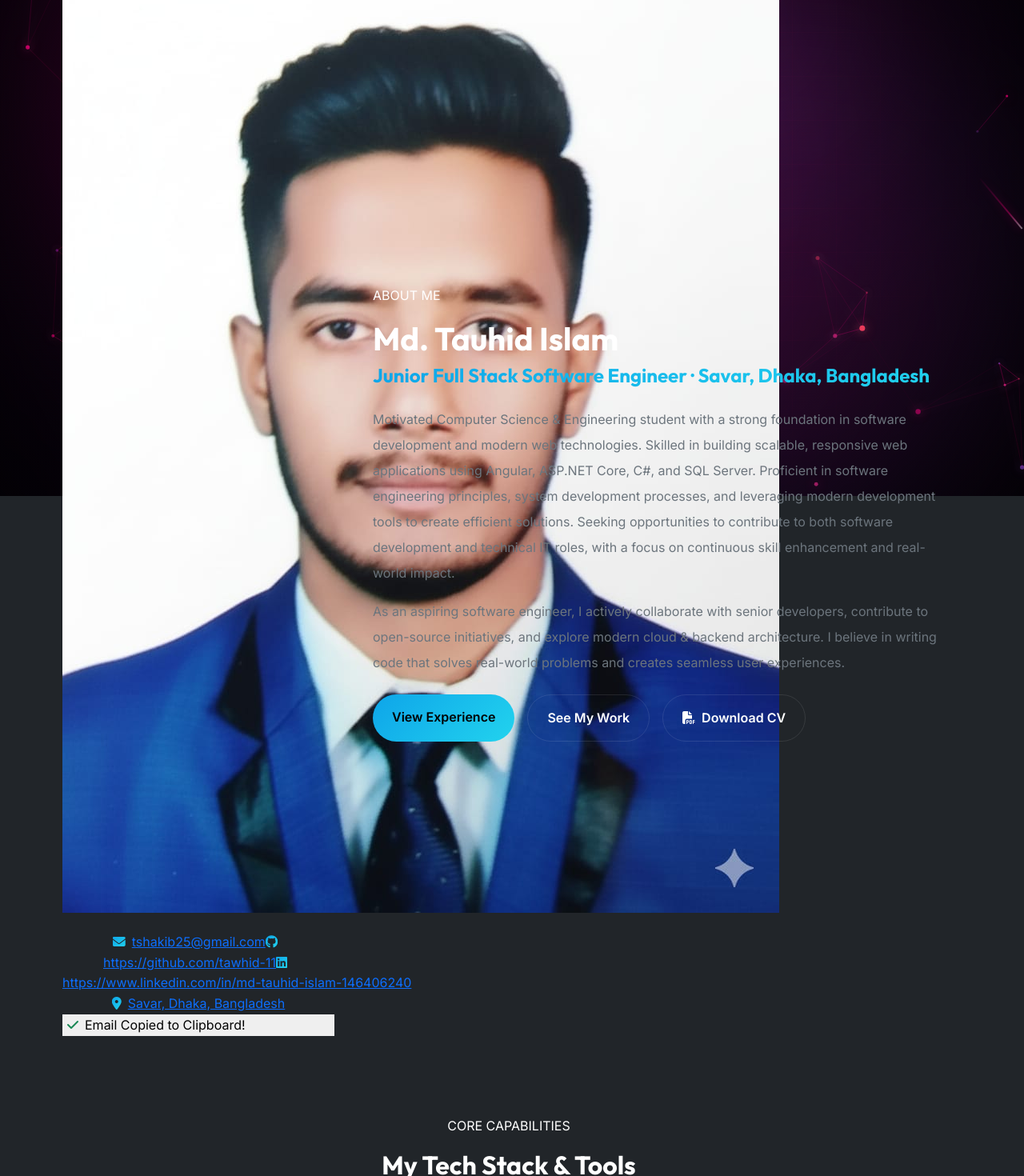
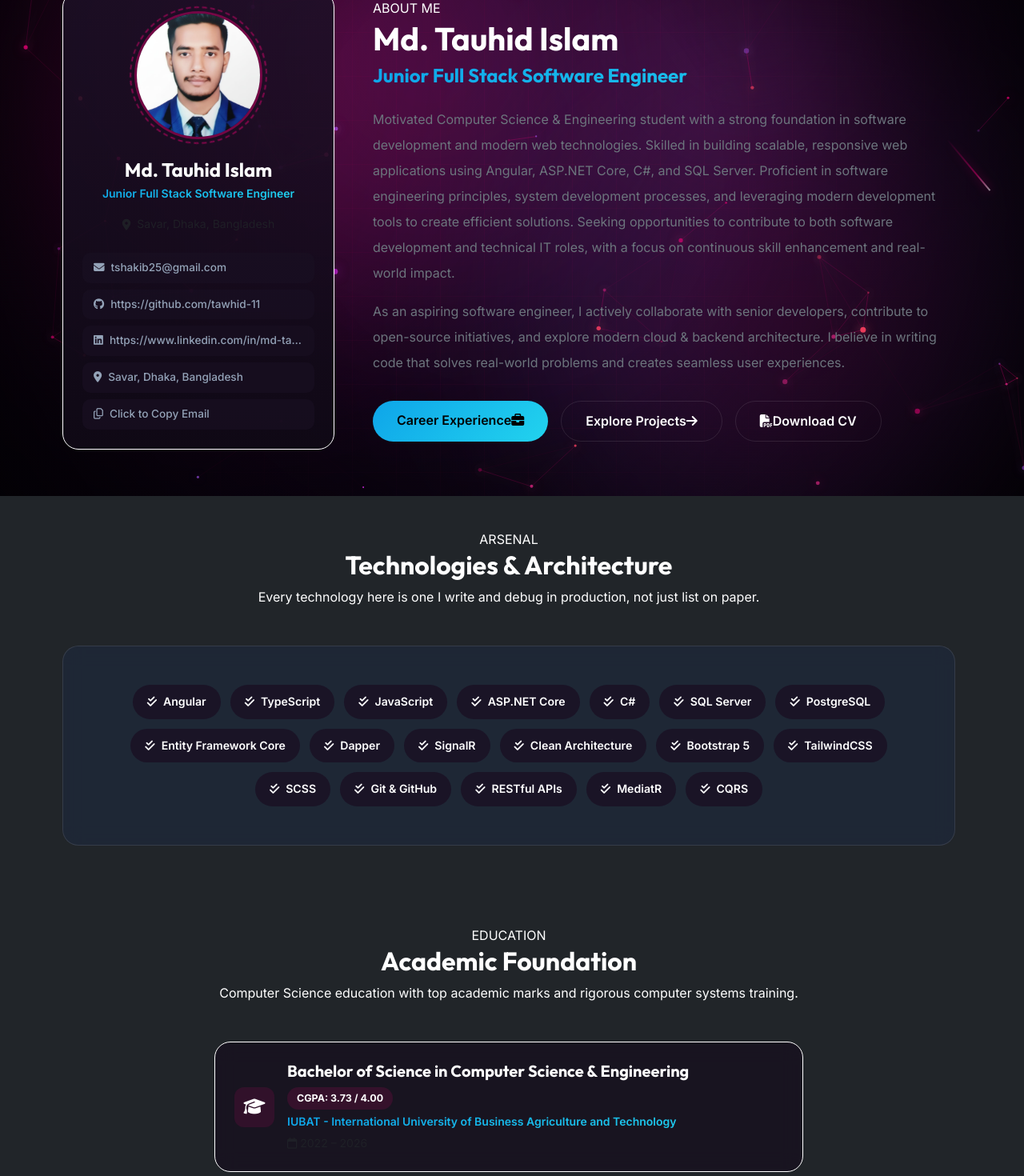
Before and after one commit to tawhid-11/tauhidislam.github.io, an Angular app: page /about in a window 1280 px wide. Shown: the part 180-1650 px from the top of the page at 80% size. Built offline with nearby package versions, Linux system fonts and the light colour scheme.

Commit message:
Update about.html

```diff
--- a/src/app/Pages/about/about.html
+++ b/src/app/Pages/about/about.html
@@ -1,40 +1,78 @@
-<!-- ===== ABOUT HERO ===== -->
-<section class="about-hero section-padded">
+<!-- ==========================================================================
+     ABOUT HERO & PROFILE
+     ========================================================================== -->
+<section class="section-padded">
   <div class="container">
     <div class="row g-5 align-items-center">
-            <!-- Image & Contact -->
+      <!-- Profile Card / Image -->
       <div class="col-lg-4 text-center animate-fade-in">
-                <div class="about-img-wrapper">
-                    <img [src]="profile.image" [alt]="profile.name" class="about-img"
-                        onerror="this.src='assets/img/placeholder-img.jpeg'">
-                    <div class="about-img-ring"></div>
+        <div class="about-card glass-panel p-4">
+          <div class="about-avatar-wrapper mx-auto mb-4">
+            <img
+              [src]="profile.image"
+              [alt]="profile.name"
+              class="about-avatar-img"
+              onerror="this.src='assets/img/sportshub.png'"
+            />
+            <div class="about-ring"></div>
           </div>
-                <!-- Contact Info -->
-                <div class="contact-pills mt-4">
-                    <a *ngFor="let c of contact" [href]="c.link || 'javascript:void(0)'"
-                        [target]="c.link ? '_blank' : '_self'" class="contact-pill">
-                        <i [class]="c.icon + ' me-2 text-gradient'"></i>
+
+          <h3 class="text-white fw-bold mb-1 fs-4">{{ profile.name }}</h3>
+          <p class="text-gradient small fw-semibold mb-3">{{ profile.role }}</p>
+
+          <div class="d-flex align-items-center justify-content-center gap-2 text-muted small mb-4">
+            <i class="fa-solid fa-location-dot text-magenta"></i>
+            <span>{{ profile.location }}</span>
+          </div>
+
+          <!-- Contact Quick Buttons -->
+          <div class="contact-pill-list">
+            <a
+              *ngFor="let c of contact"
+              [href]="c.link || 'javascript:void(0)'"
+              [target]="c.link ? '_blank' : '_self'"
+              rel="noopener noreferrer"
+              class="about-contact-pill"
+            >
+              <i [class]="c.icon + ' text-magenta me-2'"></i>
               <span class="text-truncate">{{ c.value }}</span>
             </a>
-                    <button class="contact-pill border-0 text-start w-100" (click)="copyEmail()" style="cursor: pointer;">
-                        <i [class]="emailCopied ? 'fa-solid fa-check text-success me-2' : 'fa-regular fa-copy text-gradient me-2'"></i>
-                        <span>{{ emailCopied ? 'Email Copied to Clipboard!' : 'Click to Copy Email' }}</span>
+
+            <button class="about-contact-pill copy-btn w-100 border-0" type="button" (click)="copyEmail()">
+              <i [class]="emailCopied() ? 'fa-solid fa-check text-magenta me-2' : 'fa-regular fa-copy text-magenta me-2'"></i>
+              <span>{{ emailCopied() ? 'Email Copied!' : 'Click to Copy Email' }}</span>
             </button>
           </div>
         </div>
+      </div>
 
-            <!-- Bio -->
-            <div class="col-lg-8 animate-fade-in" style="animation-delay:0.2s">
-                <p class="section-badge">ABOUT ME</p>
-                <h1 class="section-title text-white">{{ profile.name }}</h1>
-                <h4 class="text-gradient mb-4">{{ profile.role }} · {{ profile.location }}</h4>
-                <p class="text-secondary fs-6 lh-lg mb-3">{{ profile.bio }}</p>
-                <p class="text-secondary fs-6 lh-lg">{{ profile.bio2 }}</p>
-                <div class="d-flex gap-3 mt-4 flex-wrap">
-                    <a routerLink="/experience" class="btn-primary-custom px-4 py-3">View Experience</a>
-                    <a routerLink="/portfolio" class="btn-outline-custom px-4 py-3">See My Work</a>
-                    <a href="assets/my-cv.pdf" target="_blank" class="btn-outline-custom px-4 py-3 text-decoration-none">
-                        <i class="fa-solid fa-file-pdf me-2"></i>Download CV
+      <!-- Narrative & Background -->
+      <div class="col-lg-8 animate-fade-in" style="animation-delay: 0.15s">
+        <span class="section-badge">ABOUT ME</span>
+        <h1 class="section-title text-white mb-2">{{ profile.name }}</h1>
+        <h3 class="text-gradient fs-4 mb-4 fw-bold">{{ profile.role }}</h3>
+
+        <div class="bio-text mb-4">
+          <p class="text-secondary fs-6 lh-lg mb-3">
+            {{ profile.bio }}
+          </p>
+          <p class="text-secondary fs-6 lh-lg mb-0">
+            {{ profile.bio2 }}
+          </p>
+        </div>
+
+        <div class="d-flex gap-3 flex-wrap pt-2">
+          <a routerLink="/experience" class="btn-primary-custom">
+            <span>Career Experience</span>
+            <i class="fa-solid fa-briefcase"></i>
+          </a>
+          <a routerLink="/portfolio" class="btn-outline-custom">
+            <span>Explore Projects</span>
+            <i class="fa-solid fa-arrow-right"></i>
+          </a>
+          <a href="assets/my-cv.pdf" download="Md_Tauhid_Islam_CV.pdf" target="_blank" rel="noopener noreferrer" class="btn-outline-custom">
+            <i class="fa-solid fa-file-pdf"></i>
+            <span>Download CV</span>
           </a>
         </div>
       </div>
@@ -42,39 +80,55 @@
   </div>
 </section>
 
-<!-- ===== TECH STACK ===== -->
-<section class="section-padded" style="padding-top:0">
+<!-- ==========================================================================
+     TECH STACK & CORE TOOLING
+     ========================================================================== -->
+<section class="section-padded pt-0">
   <div class="container">
-        <div class="section-header text-center mb-5">
-            <p class="section-badge">CORE CAPABILITIES</p>
-            <h2 class="section-title text-white">My Tech Stack &amp; Tools</h2>
-            <p class="text-secondary">Languages, frameworks, databases, and architectural patterns</p>
+    <div class="text-center mb-5">
+      <span class="section-badge">ARSENAL</span>
+      <h2 class="section-title text-white">Technologies &amp; Architecture</h2>
+      <p class="section-sub">Every technology here is one I write and debug in production, not just list on paper.</p>
     </div>
-        <div class="tech-tags">
-            <span *ngFor="let tech of techStack" class="tech-tag">{{ tech }}</span>
+
+    <div class="glass-panel p-4 p-md-5">
+      <div class="tech-badge-container">
+        <div class="tech-chip" *ngFor="let tech of techStack">
+          <i class="fa-solid fa-check-double text-magenta me-2"></i>
+          <span>{{ tech }}</span>
+        </div>
+      </div>
     </div>
   </div>
 </section>
 
-<!-- ===== EDUCATION ===== -->
-<section class="section-padded" style="padding-top:0">
+<!-- ==========================================================================
+     ACADEMIC BACKGROUND
+     ========================================================================== -->
+<section class="section-padded pt-0">
   <div class="container">
-        <div class="section-header text-center mb-5">
-            <p class="section-badge">ACADEMIC BACKGROUND</p>
-            <h2 class="section-title text-white">Education</h2>
-            <p class="text-secondary">Academic journey and foundational computer science training</p>
+    <div class="text-center mb-5">
+      <span class="section-badge">EDUCATION</span>
+      <h2 class="section-title text-white">Academic Foundation</h2>
+      <p class="section-sub">Computer Science education with top academic marks and rigorous computer systems training.</p>
     </div>
-        <div class="row justify-content-center">
-            <div class="col-lg-8 mb-4" *ngFor="let edu of education">
-                <div class="glass-panel p-4 h-100">
+
+    <div class="row justify-content-center g-4">
+      <div class="col-lg-8" *ngFor="let edu of education">
+        <div class="education-card glass-panel p-4">
           <div class="d-flex align-items-center gap-3">
-                        <div class="edu-icon">
-                            <i class="fa-solid fa-graduation-cap text-gradient fs-2"></i>
+            <div class="edu-icon-box">
+              <i class="fa-solid fa-graduation-cap"></i>
             </div>
-                        <div>
-                            <h5 class="text-white mb-1 fw-bold">{{ edu.degree }}</h5>
-                            <p class="text-gradient mb-1 fw-medium">{{ edu.institution }}</p>
-                            <p class="text-secondary small mb-0">{{ edu.year }} · <span class="badge bg-secondary-subtle text-cyan">{{ edu.grade }}</span></p>
+            <div class="flex-grow-1">
+              <div class="d-flex flex-wrap justify-content-between align-items-center gap-2 mb-1">
+                <h4 class="text-white mb-0 fw-bold fs-5">{{ edu.degree }}</h4>
+                <span class="grade-badge">{{ edu.grade }}</span>
+              </div>
+              <p class="text-gradient small fw-semibold mb-1">{{ edu.institution }}</p>
+              <p class="text-muted small mb-0">
+                <i class="fa-regular fa-calendar me-1"></i>{{ edu.year }}
+              </p>
             </div>
           </div>
         </div>
```
Lines whose indentation alone changed are shown as unchanged.
